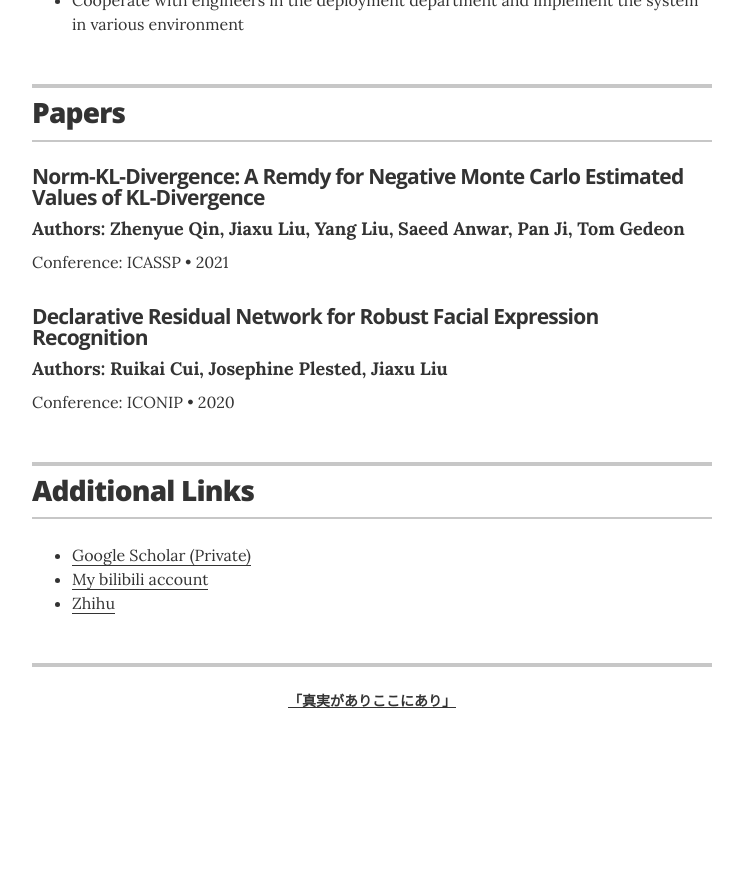
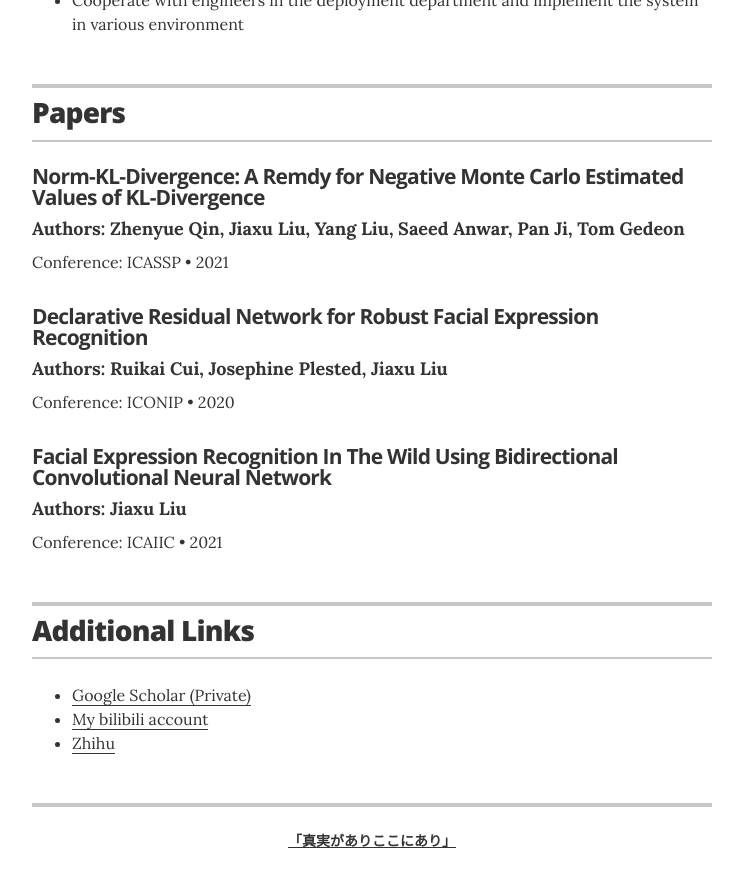
Before and after one commit to ljxw88/ljxw88.github.io, a Jekyll site: the page built from index.html, in a window 1280 px wide and 900 px high, scrolled down 1375 px. Shown: the top 887 px of the window, without its empty margins (268-1011 px from the left). Built offline with Jekyll 4.4.1, drawn with Linux system fonts in a browser that asks for light colours; before the commit the page ends 2135 px from its top, so only the background shows below that.

Commit message:
Update papers.yml

```diff
--- a/_data/papers.yml
+++ b/_data/papers.yml
@@ -7,7 +7,7 @@
   conf: ICASSP
   duration: 2021
   # url: "#"
-  description: Jazz Notes is an open source node/ember app that helps you keep track of your music compositions and new ideas.
+  #description: Jazz Notes is an open source node/ember app that helps you keep track of your music compositions and new ideas.
 
 # Springfield Community Outreach Group
 - project: Declarative Residual Network for Robust Facial Expression Recognition
@@ -15,4 +15,11 @@
   conf: ICONIP
   duration: 2020
   # url: "#"
-  description: SCOG is a local monthly meetup in Springfield where we share opportunities to volunteer in the community and organize support for families and neighborhoods in need of assistance that the community can provide.
+  #description: SCOG is a local monthly meetup in Springfield where we share opportunities to volunteer in the community and organize support for families and neighborhoods in need of assistance that the community can provide.
+
+- project: Facial Expression Recognition In The Wild Using Bidirectional Convolutional Neural Network
+  role: Jiaxu Liu
+  conf: ICAIIC
+  duration: 2021
+  # url: "#"
+  #description: SCOG is a local monthly meetup in Springfield where we share opportunities to volunteer in the community and organize support for families and neighborhoods in need of assistance that the community can provide.
```
